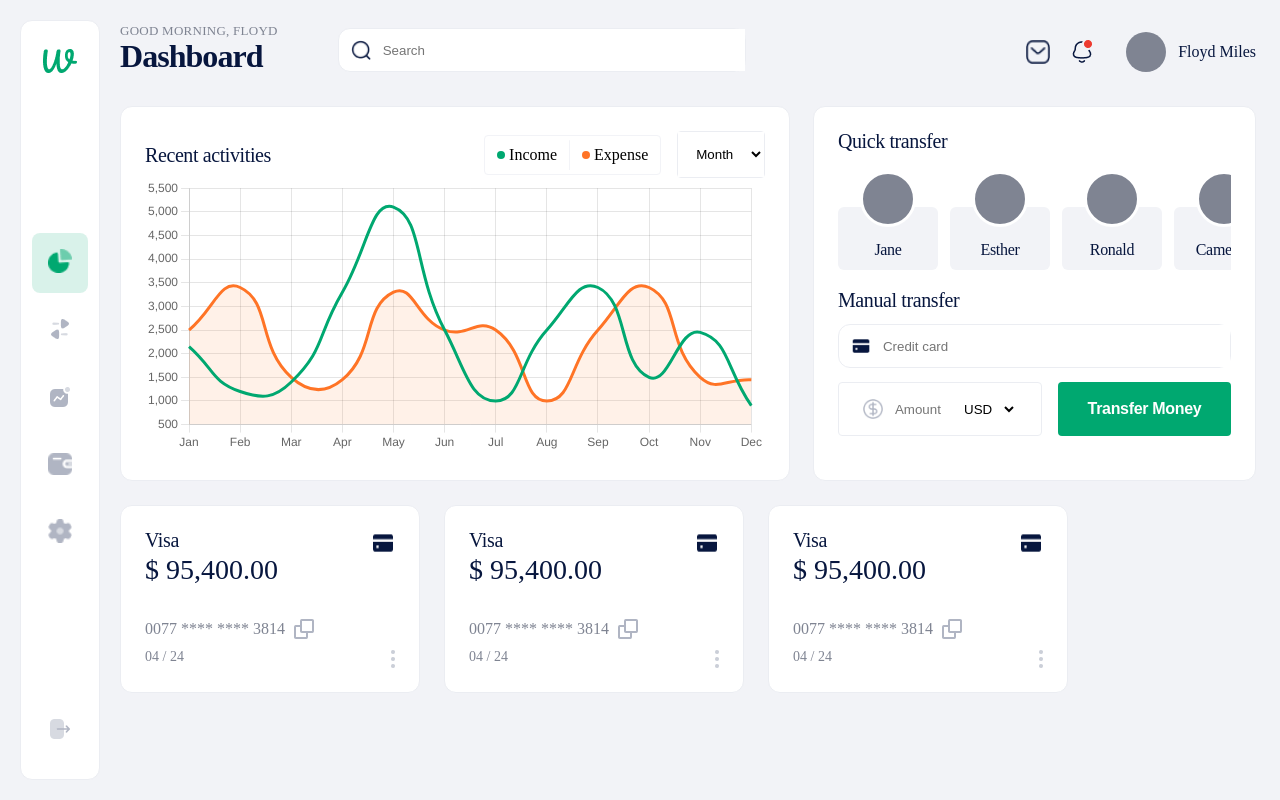
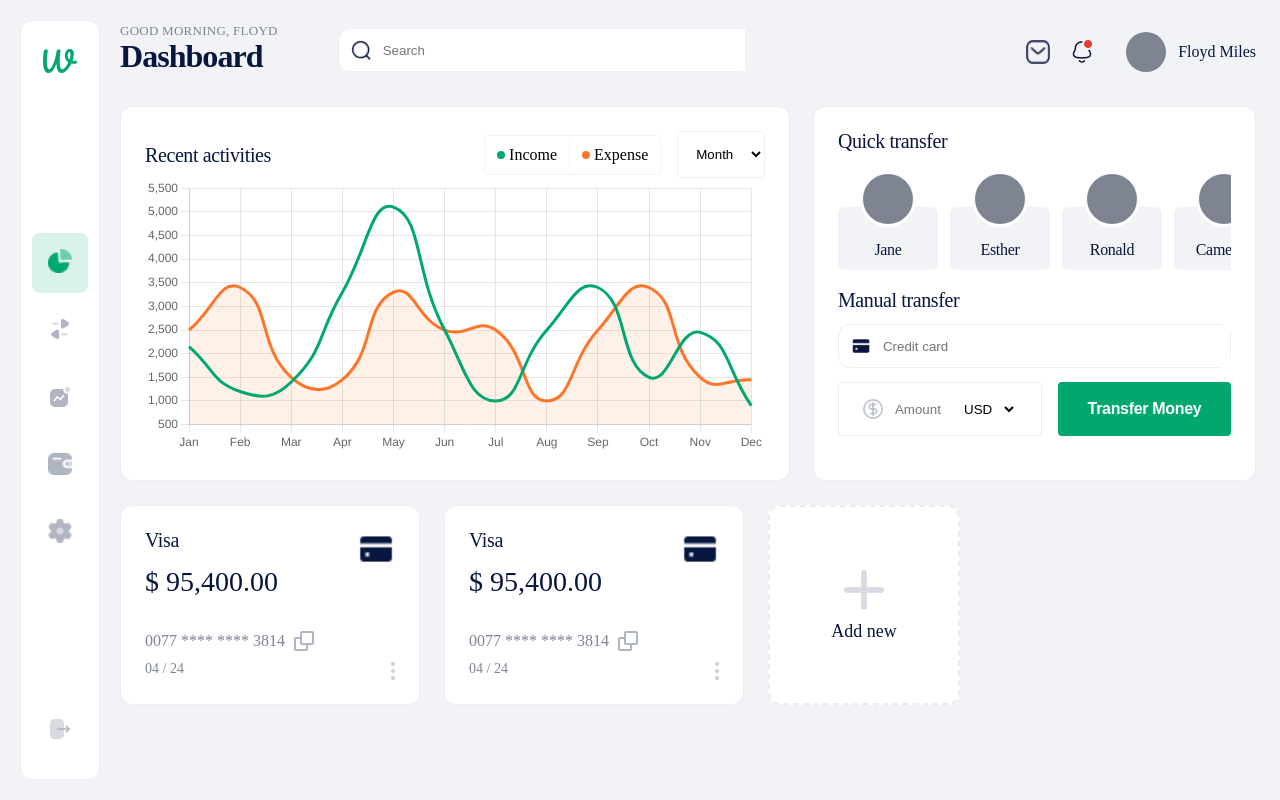
Before and after one commit to PedroHenriqueDevBR/wallet-app, an Angular app in the folder frontend/: page / in a window 1280 px wide. Built offline with nearby package versions, Linux system fonts and the light colour scheme.

Commit message:
feat: create add credit card button component

```diff
--- a/frontend/src/app/app.module.ts
+++ b/frontend/src/app/app.module.ts
@@ -10,6 +10,7 @@ import { QuickTransferComponent } from './components/quick-transfer/quick-transf
 import { HttpClientModule } from '@angular/common/http';
 import { CreditCardContainerComponent } from './components/credit-card-container/credit-card-container.component';
 import { CreditCardComponent } from './components/credit-card/credit-card.component';
+import { AddCreditCardButtonComponent } from './components/add-credit-card-button/add-credit-card-button.component';
 
 @NgModule({
   declarations: [
@@ -20,6 +21,7 @@ import { CreditCardComponent } from './components/credit-card/credit-card.compon
     QuickTransferComponent,
     CreditCardContainerComponent,
     CreditCardComponent,
+    AddCreditCardButtonComponent,
   ],
   imports: [
     BrowserModule,
--- /dev/null
+++ b/frontend/src/app/components/add-credit-card-button/add-credit-card-button.component.css
@@ -0,0 +1,28 @@
+#container {
+    width: 192px;
+    height: 100%;
+    background: #FFFFFF;
+    border: 2px dashed rgba(176, 181, 196, 0.25);
+    border-radius: 12px;
+    display: flex;
+    flex-direction: column;
+    justify-content: center;
+    align-items: center;
+    cursor: pointer;
+}
+
+#container img {
+    width: 40px;
+    height: 40px;
+}
+
+#container p {
+    margin-top: 12px;
+    font-family: Test Metric;
+    font-style: normal;
+    font-weight: 500;
+    font-size: 18px;
+    line-height: 100%;
+    text-align: center;
+    color: #07163E;
+}
--- /dev/null
+++ b/frontend/src/app/components/add-credit-card-button/add-credit-card-button.component.html
@@ -0,0 +1,4 @@
+<div id="container">
+    <img src="/assets/images/add.png">
+    <p>Add new</p>
+</div>
--- /dev/null
+++ b/frontend/src/app/components/add-credit-card-button/add-credit-card-button.component.ts
@@ -0,0 +1,15 @@
+import { Component, OnInit } from '@angular/core';
+
+@Component({
+  selector: 'app-add-credit-card-button',
+  templateUrl: './add-credit-card-button.component.html',
+  styleUrls: ['./add-credit-card-button.component.css']
+})
+export class AddCreditCardButtonComponent implements OnInit {
+
+  constructor() { }
+
+  ngOnInit(): void {
+  }
+
+}
--- a/frontend/src/app/components/credit-card-container/credit-card-container.component.html
+++ b/frontend/src/app/components/credit-card-container/credit-card-container.component.html
@@ -1,5 +1,5 @@
 <div id="container">
     <app-credit-card></app-credit-card>
     <app-credit-card></app-credit-card>
-    <app-credit-card></app-credit-card>
+    <app-add-credit-card-button></app-add-credit-card-button>
 </div>
--- a/frontend/src/app/components/credit-card/credit-card.component.css
+++ b/frontend/src/app/components/credit-card/credit-card.component.css
@@ -22,6 +22,10 @@
     letter-spacing: -0.02em;
     color: #07163E;
     margin-bottom: 6px;
+}
+
+.header img {
+    width: 38px;
 }
 
 .money {
@@ -63,3 +67,7 @@
     line-height: 100%;
     color: #7F8492;
 }
+
+.pointer {
+    cursor: pointer;
+}
--- a/frontend/src/app/components/credit-card/credit-card.component.html
+++ b/frontend/src/app/components/credit-card/credit-card.component.html
@@ -6,10 +6,10 @@
     <h1 class="money">$ 95,400.00</h1>
     <div class="card-number">
         <p>0077 **** **** 3814</p>
-        <img src="/assets/images/copy.png">
+        <img src="/assets/images/copy.png" class="pointer">
     </div>
     <div class="validity-date">
         <p>04 / 24</p>
-        <img src="/assets/images/menu.png" alt="">
+        <img src="/assets/images/menu.png" class="pointer">
     </div>
 </div>
```
Also changed, not shown: frontend/src/assets/images/add.png (added), 1 other file (tests, documents, lock files or other folders).
